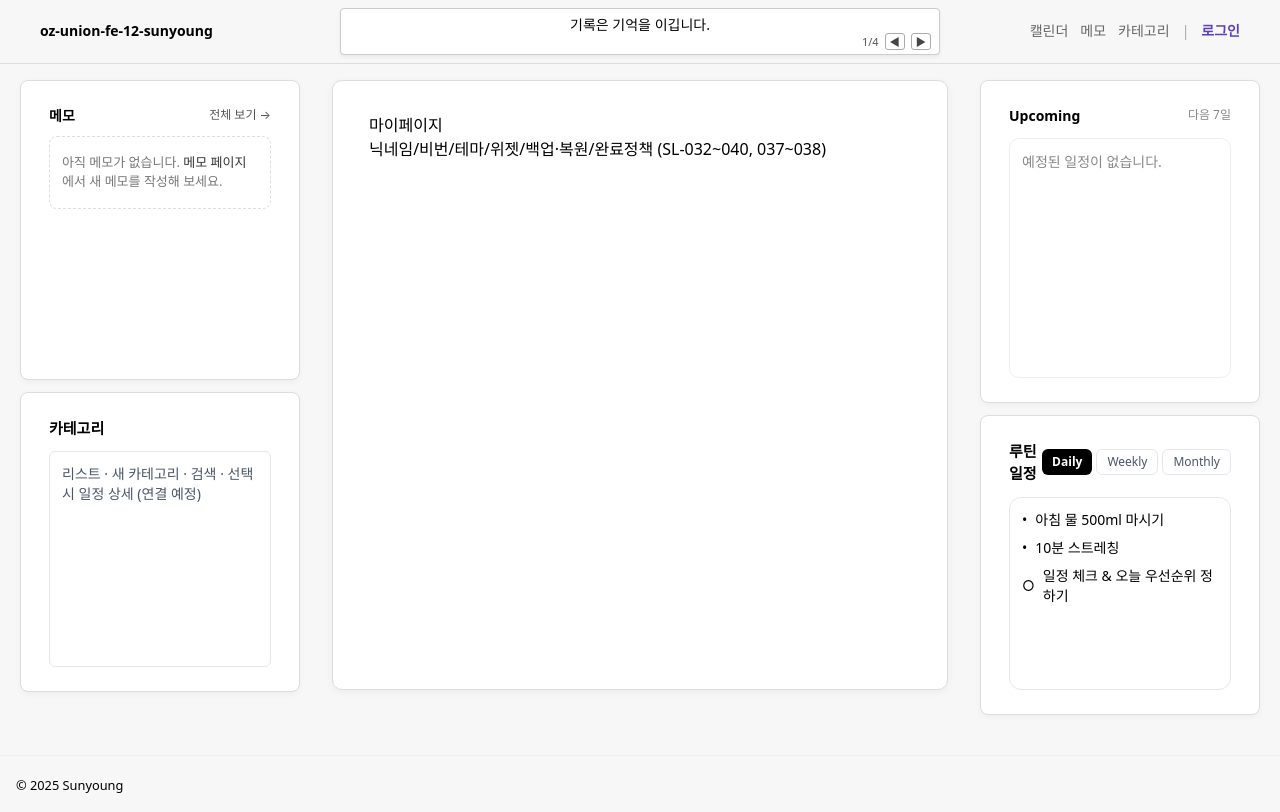
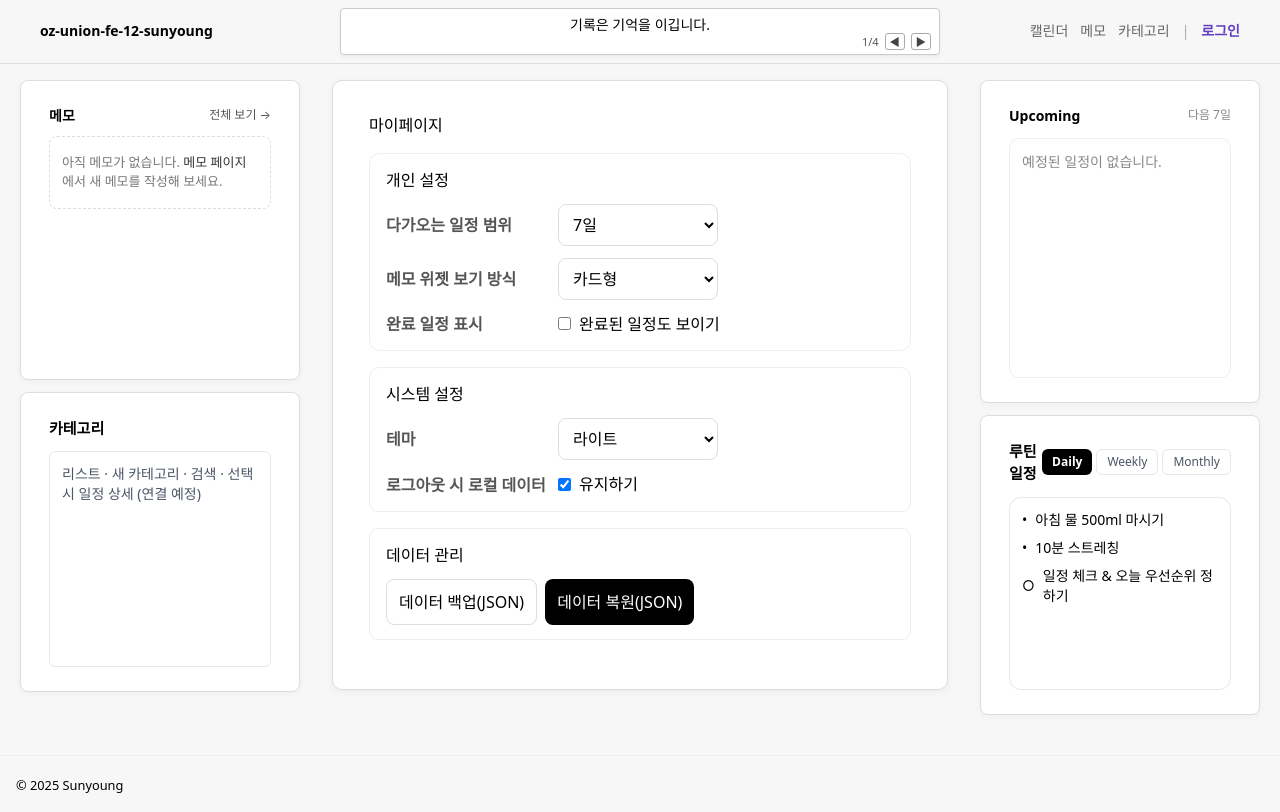
Before and after one commit to sunyoug3598/oz-union-fe-12-sunyoung, a React (Vite) app in the folder client/: page /mypage in a window 1280 px wide. Built offline with nearby package versions, Linux system fonts and the light colour scheme.

Commit message:
feat(settings): 마이페이지 기본 설정 및 Upcoming 위젯 연동

```diff
--- /dev/null
+++ b/client/src/app/store/settingsStore.js
@@ -0,0 +1,67 @@
+import { create } from "zustand";
+
+const LS_KEY = "solan.settings.v1";
+
+const load = () => {
+  try {
+    const raw = localStorage.getItem(LS_KEY);
+    return raw ? JSON.parse(raw) : null;
+  } catch {
+    return null;
+  }
+};
+
+const defaults = {
+  upcomingRangeDays: 7,   // 3 | 7 | 30
+  memoWidgetView: "cards",// "cards" | "list" (예비)
+  showCompleted: false,   // 완료 일정 보이기 여부(전역)
+  keepLocalOnLogout: true,// 로그아웃 시 로컬 유지
+  theme: "light",         // "light" | "dark" (예비)
+};
+
+const initial = { ...defaults, ...(load() || {}) };
+
+const save = (state) => {
+  try {
+    localStorage.setItem(LS_KEY, JSON.stringify(state));
+  } catch {}
+};
+
+export const useSettings = create((set, get) => ({
+  ...initial,
+
+  setUpcomingRangeDays: (days) =>
+    set((s) => {
+      const next = { ...s, upcomingRangeDays: days };
+      save(next);
+      return next;
+    }),
+
+  setMemoWidgetView: (view) =>
+    set((s) => {
+      const next = { ...s, memoWidgetView: view };
+      save(next);
+      return next;
+    }),
+
+  setShowCompleted: (v) =>
+    set((s) => {
+      const next = { ...s, showCompleted: !!v };
+      save(next);
+      return next;
+    }),
+
+  setKeepLocalOnLogout: (v) =>
+    set((s) => {
+      const next = { ...s, keepLocalOnLogout: !!v };
+      save(next);
+      return next;
+    }),
+
+  setTheme: (t) =>
+    set((s) => {
+      const next = { ...s, theme: t };
+      save(next);
+      return next;
+    }),
+}));
--- a/client/src/features/mypage/pages/MyPage.jsx
+++ b/client/src/features/mypage/pages/MyPage.jsx
@@ -1,8 +1,138 @@
+import { useSettings } from "../../../app/store/settingsStore";
+
 export default function MyPage() {
+  const {
+    upcomingRangeDays, setUpcomingRangeDays,
+    memoWidgetView, setMemoWidgetView,
+    showCompleted, setShowCompleted,
+    keepLocalOnLogout, setKeepLocalOnLogout,
+    theme, setTheme,
+  } = useSettings();
+
   return (
-    <>
-      <h1>마이페이지</h1>
-      <p>닉네임/비번/테마/위젯/백업·복원/완료정책 (SL-032~040, 037~038)</p>
-    </>
+    <div style={{ display: "grid", gap: 16 }}>
+      <h1 style={{ margin: 0 }}>마이페이지</h1>
+
+      {/* 개인 설정 */}
+      <Section title="개인 설정">
+        <Row label="다가오는 일정 범위">
+          <select
+            value={upcomingRangeDays}
+            onChange={(e) => setUpcomingRangeDays(Number(e.target.value))}
+            style={input}
+          >
+            <option value={3}>3일</option>
+            <option value={7}>7일</option>
+            <option value={30}>30일</option>
+          </select>
+        </Row>
+
+        <Row label="메모 위젯 보기 방식">
+          <select
+            value={memoWidgetView}
+            onChange={(e) => setMemoWidgetView(e.target.value)}
+            style={input}
+          >
+            <option value="cards">카드형</option>
+            <option value="list" disabled>리스트형(준비중)</option>
+          </select>
+        </Row>
+
+        <Row label="완료 일정 표시">
+          <label style={{ display: "inline-flex", alignItems: "center", gap: 8 }}>
+            <input
+              type="checkbox"
+              checked={showCompleted}
+              onChange={(e) => setShowCompleted(e.target.checked)}
+            />
+            완료된 일정도 보이기
+          </label>
+        </Row>
+      </Section>
+
+      {/* 시스템 설정 */}
+      <Section title="시스템 설정">
+        <Row label="테마">
+          <select value={theme} onChange={(e) => setTheme(e.target.value)} style={input}>
+            <option value="light">라이트</option>
+            <option value="dark" disabled>다크(준비중)</option>
+          </select>
+        </Row>
+
+        <Row label="로그아웃 시 로컬 데이터">
+          <label style={{ display: "inline-flex", alignItems: "center", gap: 8 }}>
+            <input
+              type="checkbox"
+              checked={keepLocalOnLogout}
+              onChange={(e) => setKeepLocalOnLogout(e.target.checked)}
+            />
+            유지하기
+          </label>
+        </Row>
+      </Section>
+
+      {/* 데이터 백업/복원 (초안 버튼만) */}
+      <Section title="데이터 관리">
+        <div style={{ display: "flex", gap: 8 }}>
+          <button style={btnOutline} onClick={() => alert("백업은 다음 단계에서!")}>
+            데이터 백업(JSON)
+          </button>
+          <button style={btnSolid} onClick={() => alert("복원은 다음 단계에서!")}>
+            데이터 복원(JSON)
+          </button>
+        </div>
+      </Section>
+    </div>
   );
 }
+
+function Section({ title, children }) {
+  return (
+    <section
+      style={{
+        border: "1px solid #eee",
+        borderRadius: 10,
+        padding: "14px 16px",
+        background: "#fff",
+        display: "grid",
+        gap: 12,
+      }}
+    >
+      <h2 style={{ margin: 0, fontSize: 16 }}>{title}</h2>
+      {children}
+    </section>
+  );
+}
+
+function Row({ label, children }) {
+  return (
+    <div style={{ display: "grid", gridTemplateColumns: "160px 1fr", alignItems: "center", gap: 12 }}>
+      <div style={{ color: "#555", fontWeight: 600 }}>{label}</div>
+      <div>{children}</div>
+    </div>
+  );
+}
+
+const input = {
+  border: "1px solid #ddd",
+  borderRadius: 8,
+  padding: "8px 10px",
+  minWidth: 160,
+};
+
+const btnOutline = {
+  border: "1px solid #ddd",
+  background: "#fff",
+  borderRadius: 8,
+  padding: "10px 12px",
+  cursor: "pointer",
+};
+
+const btnSolid = {
+  border: "none",
+  background: "#000",
+  color: "#fff",
+  borderRadius: 8,
+  padding: "10px 12px",
+  cursor: "pointer",
+};
--- a/client/src/features/upcoming/components/UpcomingWidget.jsx
+++ b/client/src/features/upcoming/components/UpcomingWidget.jsx
@@ -1,28 +1,21 @@
-// src/features/upcoming/components/UpcomingWidget.jsx
 import { useMemo, useState } from "react";
+import { useEvents } from "../../../app/store/eventsStore";
+import { useSettings } from "../../../app/store/settingsStore";
+import { CATEGORY_COLORS, getIconColor } from "../../../app/constants/uiTokens";
 import ScheduleDetailModal from "../../schedule/components/ScheduleDetailModal";
-import ScheduleCreateModal from "../../schedule/components/ScheduleCreateModal";
-import CategoryBadge from "../../schedule/components/CategoryBadge"; // ✅ 공용 배지
-import { useEvents } from "../../../app/store/eventsStore";
 
 export default function UpcomingWidget() {
-  const events = useEvents((s) => s.events);
-  const getUpcoming = useEvents((s) => s.getUpcoming);
-  const deleteEvent = useEvents((s) => s.deleteEvent);
-  const editEvent = useEvents((s) => s.editEvent);
+  const { getUpcoming, deleteEvent } = useEvents();
+  const range = useSettings((s) => s.upcomingRangeDays); // ✅ 설정 적용
+  const [detail, setDetail] = useState(null);
 
-  const [detail, setDetail] = useState(null);
-  const [editOpen, setEditOpen] = useState(false);
-  const [editInitial, setEditInitial] = useState(null);
-
-  // 다음 7일
-  const items = useMemo(() => getUpcoming(7), [getUpcoming, events]);
+  const items = useMemo(() => getUpcoming(range), [getUpcoming, range]);
 
   return (
     <div style={{ display: "flex", flexDirection: "column", gap: 12, height: "100%" }}>
       <header style={{ display: "flex", justifyContent: "space-between", alignItems: "center" }}>
         <strong>Upcoming</strong>
-        <span style={{ fontSize: 12, color: "#888" }}>다음 7일</span>
+        <span style={{ fontSize: 12, color: "#888" }}>다음 {range}일</span>
       </header>
 
       <div
@@ -45,42 +38,16 @@ export default function UpcomingWidget() {
         )}
       </div>
 
-      {/* 상세 모달 */}
       <ScheduleDetailModal
         open={!!detail}
         event={detail}
         onClose={() => setDetail(null)}
-        onEdit={(ev) => {
-          setDetail(null);
-          setEditInitial(ev);
-          setEditOpen(true);
+        onEdit={() => {
+          alert("편집은 캘린더에서 먼저 연결하자! (다음 단계)");
         }}
         onDelete={(ev) => {
           deleteEvent(ev.day, ev.id);
           setDetail(null);
-        }}
-      />
-
-      {/* 편집 모달 (생성 모달 재사용) */}
-      <ScheduleCreateModal
-        open={editOpen}
-        onClose={() => {
-          setEditOpen(false);
-          setEditInitial(null);
-        }}
-        initialEvent={editInitial}
-        defaultDay={editInitial?.day ?? null}
-        onSubmit={(data, toDay) => {
-          editEvent(data.fromDay, toDay, {
-            id: data.id,
-            icon: data.icon,
-            title: data.title,
-            timeLabel: data.timeLabel,
-            category: data.category,
-            repeat: data.repeat,
-          });
-          setEditOpen(false);
-          setEditInitial(null);
         }}
       />
     </div>
@@ -104,39 +71,44 @@ function UpcomingCard({ ev, onClick }) {
         cursor: "pointer",
       }}
     >
-      {/* 날짜/시간 */}
       <div style={{ minWidth: 70, fontSize: 12, color: "#666" }}>
         <div style={{ fontWeight: 600 }}>{formatDay(ev.day)}</div>
         <div>{ev.timeLabel || "시간 미정"}</div>
       </div>
 
-      {/* 구분선 */}
       <div style={{ width: 1, height: 24, background: "#ddd" }} />
 
-      {/* 아이콘 + 제목/카테고리 */}
       <div style={{ flex: 1 }}>
         <div style={{ display: "flex", alignItems: "center", gap: 8 }}>
-          <span
-            style={{
-              color: ev.icon === "★" ? "#E3B400" : "#000",
-              fontWeight: ev.icon === "★" ? 700 : 400,
-            }}
-          >
+          <span style={{ color: getIconColor(ev.icon), fontWeight: ev.icon === "★" ? 700 : 400 }}>
             {ev.icon}
           </span>
           <strong style={{ fontSize: 14 }}>{ev.title}</strong>
-          {ev.repeat === "monthly" && (
-            <span title="매월 반복" style={{ marginLeft: 6 }}>
-              🔁
-            </span>
-          )}
+          {ev.repeat === "monthly" && <span title="매월 반복" style={{ marginLeft: 6 }}>🔁</span>}
         </div>
         <div style={{ fontSize: 12, color: "#777", marginTop: 2 }}>
-          {/* ✅ 공용 배지: 클릭 시 /categories?cat=... 이동 */}
           <CategoryBadge name={ev.category} />
         </div>
       </div>
     </button>
+  );
+}
+
+function CategoryBadge({ name }) {
+  const color = CATEGORY_COLORS[name] || "#868e96";
+  return (
+    <span
+      style={{
+        display: "inline-block",
+        padding: "2px 8px",
+        borderRadius: 999,
+        background: `${color}22`,
+        color,
+        fontWeight: 600,
+      }}
+    >
+      {name}
+    </span>
   );
 }
 
```
